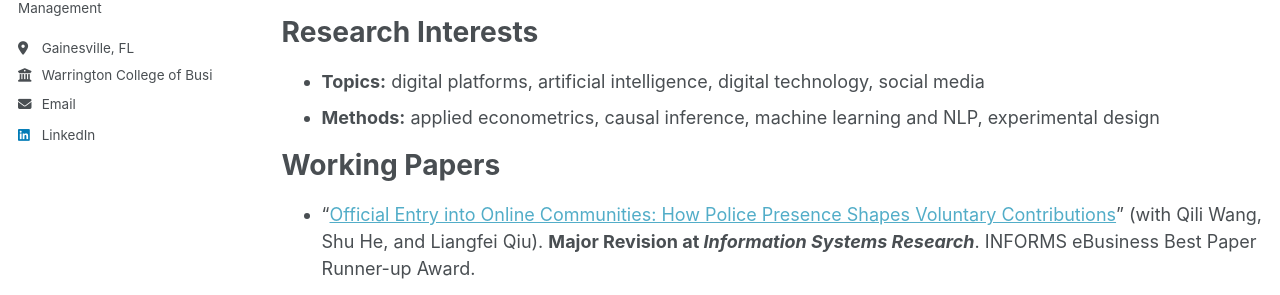
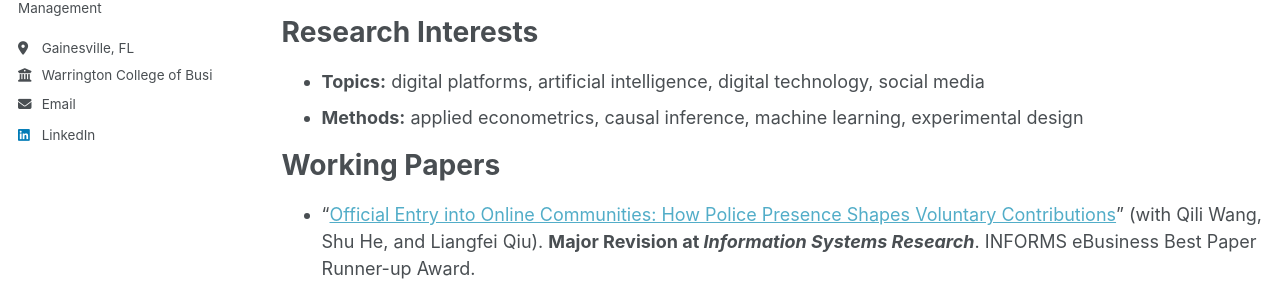
Before and after one commit to jingyandai/jingyandai.github.io, a Jekyll site: the page built from _pages/cv.md, in a window 1280 px wide and 900 px high. Shown: the part 360-655 px from the top of the window. Built offline with Jekyll 4.4.1, drawn with Linux system fonts in a browser that asks for light colours; a style sheet for code colours, icons or effects is not loaded.

Commit message:
Update cv.md

```diff
--- a/_pages/cv.md
+++ b/_pages/cv.md
@@ -20,7 +20,7 @@ Education
 Research Interests
 ======
 * **Topics:** digital platforms, artificial intelligence, digital technology, social media
-* **Methods:** applied econometrics, causal inference, machine learning and NLP, experimental design
+* **Methods:** applied econometrics, causal inference, machine learning, experimental design
 
 Working Papers
 ======
```
